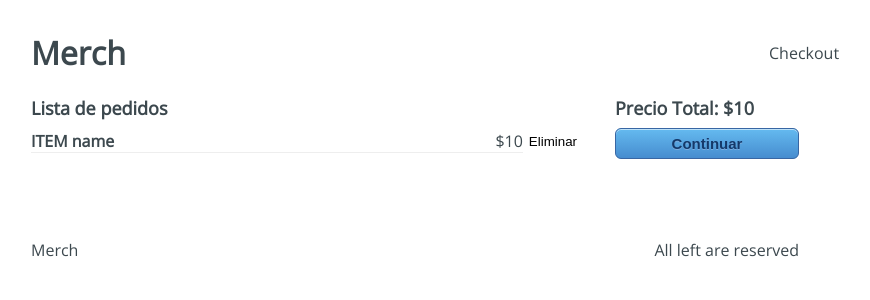
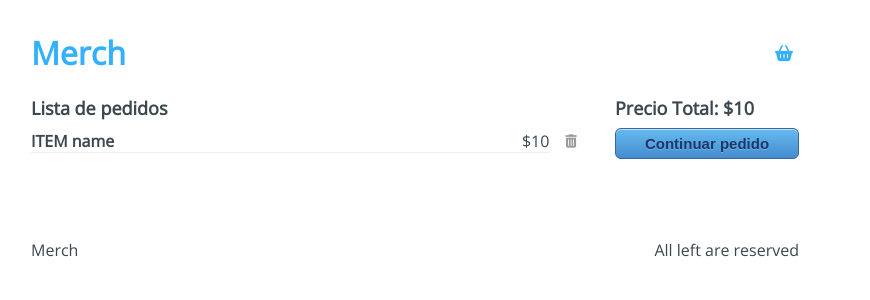
Before and after one commit to Nolazo/merch-app, a React app: page /checkout in a window 1280 px wide. Shown: the top 300 px of the page, without its empty margins (225-1095 px from the left). Built offline with nearby package versions, Linux system fonts and the light colour scheme.

Commit message:
Agregue los iconos y las conexiones con {Link}

```diff
--- a/public/index.html
+++ b/public/index.html
@@ -4,6 +4,7 @@
   <meta charset="UTF-8">
   <meta http-equiv="X-UA-Compatible" content="IE=edge">
   <meta name="viewport" content="width=device-width, initial-scale=1.0">
+  <script src="https://kit.fontawesome.com/bb2b54478d.js" crossorigin="anonymous"></script>
   <title>Document</title>
 </head>
 <body>
--- a/src/components/Header.jsx
+++ b/src/components/Header.jsx
@@ -1,11 +1,20 @@
 import React from 'react'
+import { Link } from 'react-router-dom'
 import '../styles/components/Header.css'
 
 const Header = () => {
   return (
     <div className='Header'>
-      <h1 className='Header-title'>Merch</h1>
-      <div className='Header-checkout'>Checkout</div>
+      <h1 className='Header-title'>
+        <Link to='/'>
+          Merch
+        </Link>
+      </h1>
+      <div className='Header-checkout'>
+        <Link to='/checkout'>
+          <i className='fas fa-shopping-basket'></i>
+        </Link>
+      </div>
     </div>
   )
 }
--- a/src/containers/Checkout.jsx
+++ b/src/containers/Checkout.jsx
@@ -1,4 +1,5 @@
 import React from 'react'
+import { Link } from 'react-router-dom'
 import '../styles/components/Checkout.css'
 
 function Checkout() {
@@ -11,13 +12,17 @@ function Checkout() {
             <h4>ITEM name</h4>
             <span>$10</span>
           </div>
-          <button type='button'>Eliminar</button>
+          <button type='button'>
+            <i className="fas fa-trash-alt"></i>
+          </button>
         </div>
       </div>
 
       <div className="Checkout-sidebar">
         <h3>Precio Total: $10</h3>
-        <button type='button'>Continuar</button>
+        <Link to='/checkout/information'>
+          <button type='button'>Continuar pedido</button>
+        </Link>
       </div>
     </div>
   )
--- a/src/containers/Information.jsx
+++ b/src/containers/Information.jsx
@@ -1,4 +1,5 @@
 import React from 'react'
+import { Link } from 'react-router-dom'
 import '../styles/components/Information.css'
 
 const Information = () => {
@@ -26,7 +27,9 @@ const Information = () => {
             Regresar
           </div>
           <div className="Information-next">
-            pagar
+            <Link to='/checkout/payment'>
+              Pagar
+            </Link>
           </div>
         </div>
       </div>
--- a/src/containers/Payment.jsx
+++ b/src/containers/Payment.jsx
@@ -9,6 +9,7 @@ const Payment = () => {
         <div className="Payment-button">
           Pago Paypal
         </div>
+
       </div>
     </div>
   )
```
